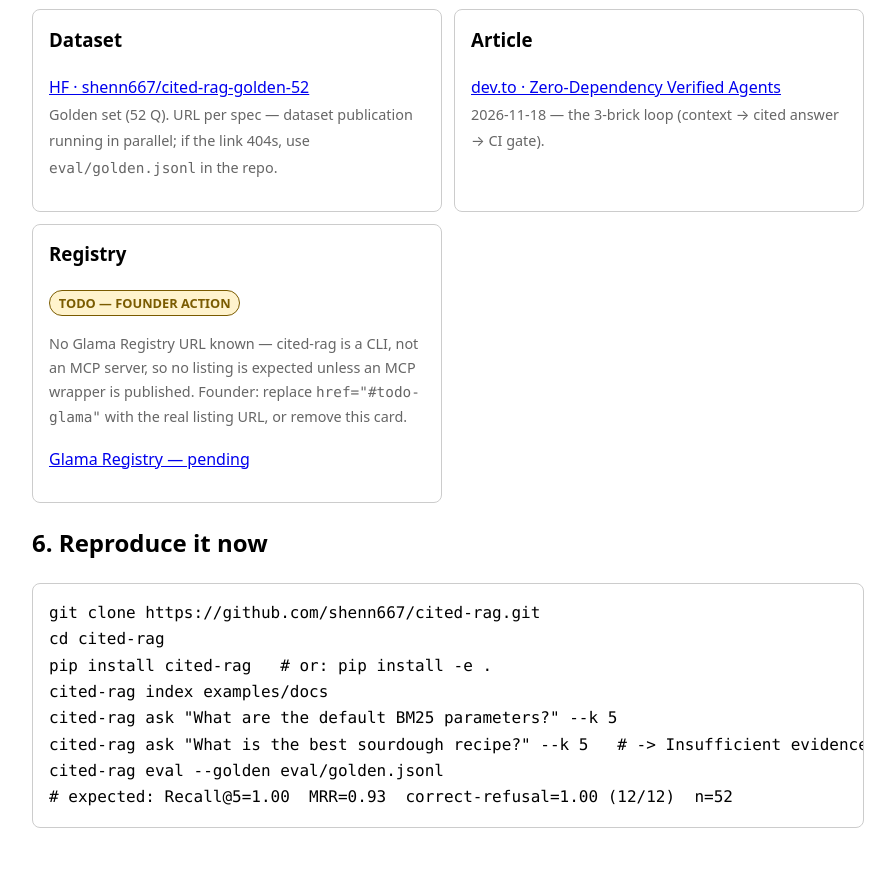
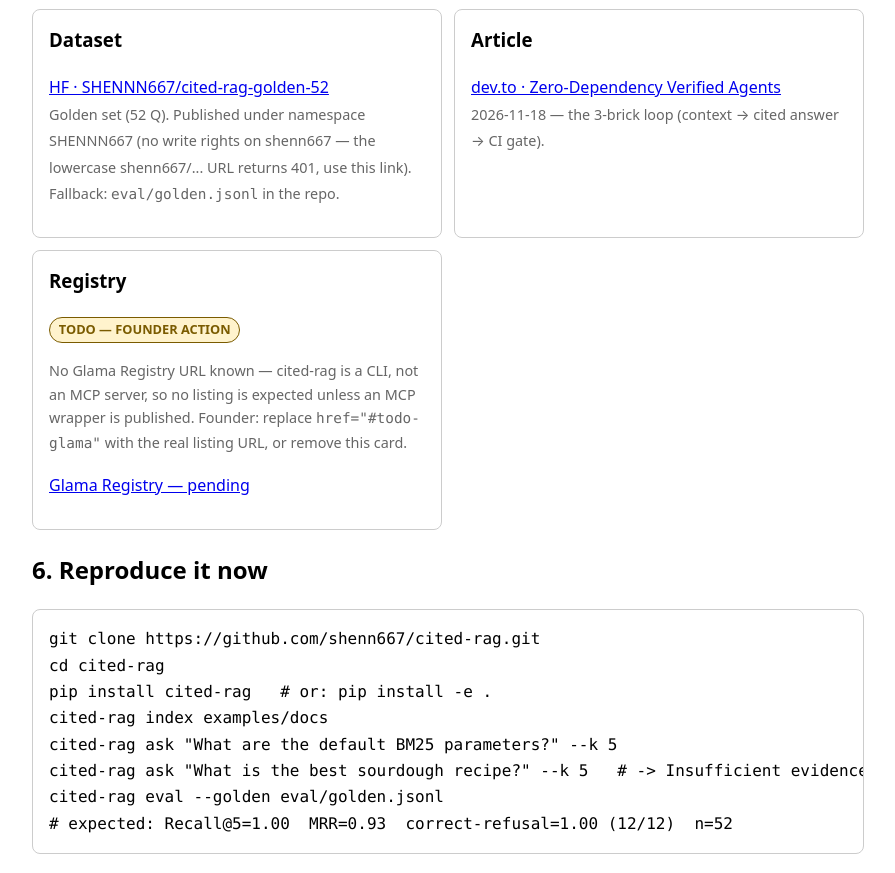
Before and after one commit to shenn667/shenn667.github.io, a plain HTML site: page eval/index.html in a window 1280 px wide. Shown: the part 2429-3302 px from the top of the page, without its empty margins (192-1087 px from the left). Drawn offline with Linux system fonts and the light colour scheme.

Commit message:
fix(eval): point HF dataset link to live SHENNN667 namespace (lowercase URL 401)

```diff
--- a/eval/index.html
+++ b/eval/index.html
@@ -87,7 +87,7 @@ cited-rag eval --golden eval/golden.jsonl</code></pre>
 <div class="grid">
 <div class="card"><h3>Package</h3><p><a href="https://pypi.org/project/cited-rag/">PyPI · cited-rag v0.1.0</a><br><code>pip install cited-rag</code></p></div>
 <div class="card"><h3>Source</h3><p><a href="https://github.com/shenn667/cited-rag">GitHub · shenn667/cited-rag</a><br>CI badge, MIT, Trusted Publishing (no stored token).</p></div>
-<div class="card"><h3>Dataset</h3><p><a href="https://huggingface.co/datasets/shenn667/cited-rag-golden-52">HF · shenn667/cited-rag-golden-52</a><br><span class="meta">Golden set (52 Q). URL per spec — dataset publication running in parallel; if the link 404s, use <code>eval/golden.jsonl</code> in the repo.</span></p></div>
+<div class="card"><h3>Dataset</h3><p><a href="https://huggingface.co/datasets/SHENNN667/cited-rag-golden-52">HF · SHENNN667/cited-rag-golden-52</a><br><span class="meta">Golden set (52 Q). Published under namespace SHENNN667 (no write rights on shenn667 — the lowercase shenn667/... URL returns 401, use this link). Fallback: <code>eval/golden.jsonl</code> in the repo.</span></p></div>
 <div class="card"><h3>Article</h3><p><a href="https://dev.to/shenn667/zero-dependency-verified-agents-cited-or-refused-gated-in-ci-3fnh">dev.to · Zero-Dependency Verified Agents</a><br><span class="meta">2026-11-18 — the 3-brick loop (context → cited answer → CI gate).</span></p></div>
 <div class="card"><h3>Registry</h3><p><span class="badge todo">TODO — FOUNDER ACTION</span></p>
 <!-- TODO(glama, founder): No Glama listing for cited-rag was found (2026-11-20; Glama indexes MCP servers, cited-rag is a stdlib CLI, not an MCP server).
```
